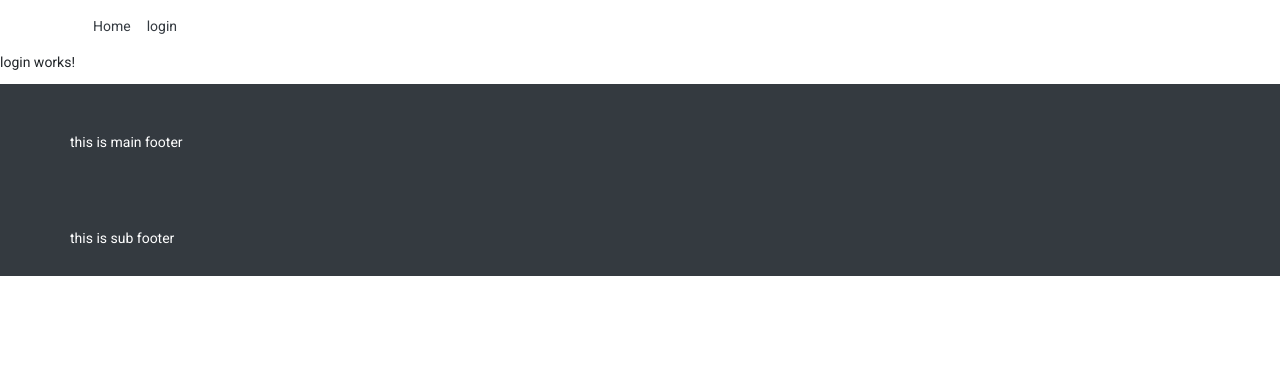
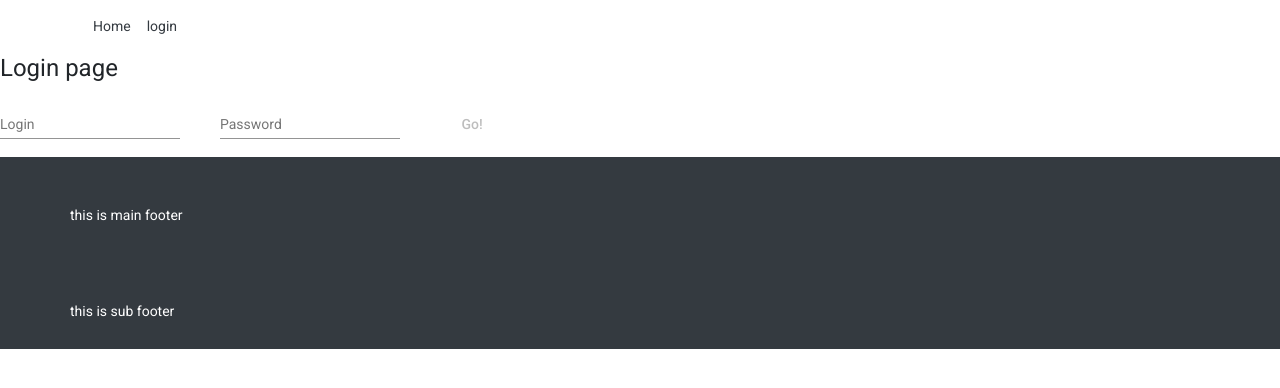
Before and after one commit to PercheyRenaud/start_angular, an Angular app: page /login in a window 1280 px wide. Shown: the top 388 px of the page. Built offline with nearby package versions, Linux system fonts and the light colour scheme.

Commit message:
bar login et bouton

```diff
--- a/src/app/pages/home/home.component.scss
+++ b/src/app/pages/home/home.component.scss
@@ -6,9 +6,9 @@
 }
 
 .example-spacer {
-    margin: left;
+    //margin: left;
     //white-space:
-
+    padding: 20px;
 }
 
 #titre {
--- a/src/app/pages/login/login.component.html
+++ b/src/app/pages/login/login.component.html
@@ -1 +1,26 @@
-<p>login works!</p>
+<h1>Login page</h1>
+
+<form [formGroup]="loginForm">
+    <mat-form-field class="">
+        <mat-label> Login</mat-label>
+        <input matInput type="text" placeholder="Your login" formControlName="login">
+        <mat-error *ngIf="login.touched && login.invalid">
+            Your login in min 5 chars
+        </mat-error>
+    </mat-form-field>
+
+    <span class="example-spacer"></span>
+
+    <mat-form-field class="">
+        <mat-label> Password</mat-label>
+        <input matInput type="password" placeholder="Your password " formControlName="password">
+        <mat-error *ngIf="password.touched && password.invalid">
+            Your password in min 8 chars
+        </mat-error>
+    </mat-form-field>
+
+    <span class="example-spacer"></span>
+    <button class="example-button-row" mat-button color="primary" (click)="doLogin()" [disabled]="loginForm.invalid">
+        Go!</button>
+
+</form>
--- a/src/app/pages/login/login.component.scss
+++ b/src/app/pages/login/login.component.scss
@@ -0,0 +1,5 @@
+.example-spacer {
+    //margin-left: 10px;
+    //white-space:
+    padding: 20px
+}
--- a/src/app/pages/login/login.component.ts
+++ b/src/app/pages/login/login.component.ts
@@ -1,4 +1,5 @@
 import { Component, OnInit } from '@angular/core';
+import { FormBuilder, AbstractControl, Validators, FormGroup } from '@angular/forms';
 
 @Component({
   selector: 'app-login',
@@ -6,10 +7,43 @@ import { Component, OnInit } from '@angular/core';
   styleUrls: ['./login.component.scss']
 })
 export class LoginComponent implements OnInit {
+  public loginForm: FormGroup;
 
-  constructor() { }
+  constructor(
+    private formBuilder: FormBuilder
+  ) { }
+
+  public get login(): AbstractControl {
+    return this.loginForm.controls.login;
+  }
+
+  public get password(): AbstractControl {
+    return this.loginForm.controls.password;
+  }
 
   ngOnInit(): void {
+    this.loginForm =  this.formBuilder.group ({
+      login: [
+        '',
+        Validators.compose(
+          [Validators.required, Validators.minLength(5)]
+        )
+      ],
+      password: [
+        '',
+        Validators.compose([
+          Validators.required,
+          Validators.minLength(8)
+        ])
+      ]
+    });
   }
 
+
+  public doLogin(): void {
+
+  }
+
+
+
 }
```
Also changed, not shown: src/app/shared/material/material.module.ts (+9 -0 lines).
